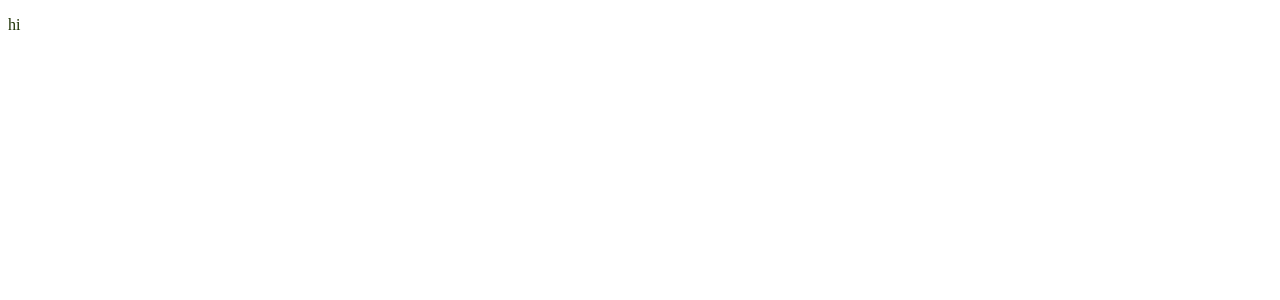
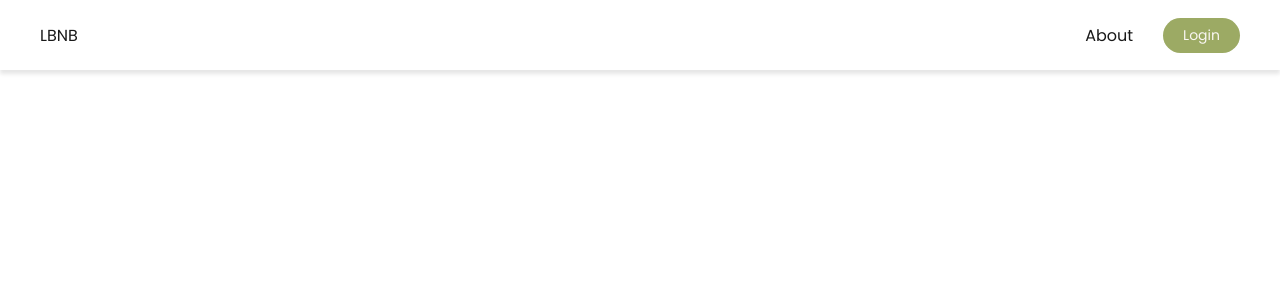
Before and after one commit to aalbayda/lbnb-frontend, a React (Create React App) app in the folder app/: page / in a window 1280 px wide. Shown: the top 300 px of the page. Built offline with nearby package versions, Linux system fonts and the light colour scheme.

Commit message:
feat: navBar

```diff
--- /dev/null
+++ b/app/src/atoms/button/Button.js
@@ -0,0 +1,12 @@
+import React from "react";
+import './button.css';
+
+const Button = () => {
+  return(
+      <button class="button-18">
+        Login
+      </button>
+    )
+}
+
+export default Button
--- /dev/null
+++ b/app/src/atoms/button/button.css
@@ -0,0 +1,40 @@
+/* CSS */
+.button-18 {
+  align-items: center;
+  background: var(--color-light-accent-green);
+  border: 0;
+  border-radius: 100px;
+  box-sizing: border-box;
+  color: var(--color-background);
+  cursor: pointer;
+  font-family: var(--font-family-text);
+  font-size: 14px;
+  justify-content: center;
+  /* line-height: 20px; */
+  max-width: 155px;
+  min-width: 155x;
+  height: 35px;
+  /* overflow: hidden; */
+  padding-left: 20px;
+  padding-right: 20px;
+  text-align: center;
+  /* touch-action: manipulation; */
+  transition: background-color 0.167s cubic-bezier(0.4, 0, 0.2, 1) 0s, box-shadow 0.167s cubic-bezier(0.4, 0, 0.2, 1) 0s, color 0.167s cubic-bezier(0.4, 0, 0.2, 1) 0s;
+}
+
+.button-18:hover,
+.button-18:focus {
+  background-color: var(--color-heading-dark);
+  color: #ffffff;
+}
+
+/* .button-18:active {
+  background: var(--color-light-accent-green);
+  color: rgb(255, 255, 255, .7);
+}
+
+.button-18:disabled {
+  cursor: not-allowed;
+  background: rgba(0, 0, 0, .08);
+  color: rgba(0, 0, 0, .3);
+} */
--- /dev/null
+++ b/app/src/atoms/index.js
@@ -0,0 +1 @@
+export { default as Button } from './button/Button';
--- a/app/src/components/addAccomodation/AddAccomodation.js
+++ /dev/null
@@ -1,5 +0,0 @@
-import React from "react";
-
-export default function AddAccomodation() {
-  return <div>AddAccomodation</div>;
-}
--- a/app/src/components/addRoom/AddRoom.js
+++ /dev/null
@@ -1,5 +0,0 @@
-import React from "react";
-
-export default function AddRoom() {
-  return <div>AddRoom</div>;
-}
--- a/app/src/components/header/Header.js
+++ /dev/null
@@ -1,5 +0,0 @@
-import React from "react";
-
-export default function Header() {
-  return <div>Header</div>;
-}
--- a/app/src/components/index.js
+++ /dev/null
@@ -1,5 +0,0 @@
-export { default as Home } from './home/Home';
-export { default as SignIn } from './signin/SignIn';
-export { default as SignUp } from './signup/SignUp';
-export { default as Profilepage} from './profilepage/Profilepage';
-export { default as Friendsprofilepage} from './friendsprofilepage/Friendsprofilepage';
--- a/app/src/components/unit/Unit.js
+++ /dev/null
@@ -1,5 +0,0 @@
-import React from "react";
-
-export default function Unit() {
-  return <div>Unit</div>;
-}
--- a/app/src/index.css
+++ b/app/src/index.css
@@ -1,16 +1,8 @@
-/* body {
-  margin: 0;
-  font-family: -apple-system, BlinkMacSystemFont, 'Segoe UI', 'Roboto', 'Oxygen',
-    'Ubuntu', 'Cantarell', 'Fira Sans', 'Droid Sans', 'Helvetica Neue',
-    sans-serif;
-  -webkit-font-smoothing: antialiased;
-  -moz-osx-font-smoothing: grayscale;
+@import url('https://fonts.googleapis.com/css2?family=Raleway:ital,wght@0,100;0,300;0,400;0,500;0,700;0,900;1,100;1,300;1,400;1,500;1,700;1,900&display=swap');
+@import url('https://fonts.googleapis.com/css2?family=Poppins:ital,wght@0,100;0,300;0,400;0,500;0,700;0,900;1,100;1,300;1,400;1,500;1,700;1,900&display=swap');
+background-color {
+  color: var(--color-background);
 }
-
-code {
-  font-family: source-code-pro, Menlo, Monaco, Consolas, 'Courier New',
-    monospace;
-} */
 
 .header1 {
   font-family: var(--font-family-headers);
@@ -37,53 +29,53 @@ code {
 }
 
 .large-bold {
-  font-family: var(--font-family-headers);
+  font-family: var(--font-family-text);
   font-size: 25px;
   font-weight: bold;
   color: var(--color-primary-black);
 }
 
 .large {
-  font-family: var(--font-family-headers);
+  font-family: var(--font-family-text);
   font-size: 25px;
   color: var(--color-primary-black);
 }
 
 .regular-bold {
-  font-family: var(--font-family-headers);
+  font-family: var(--font-family-text);
   font-size: 20px;
   font-weight: bold;
   color: var(--color-primary-black);
 }
 
 .regular {
-  font-family: var(--font-family-headers);
+  font-family: var(--font-family-text);
   font-size: 20px;
   color: var(--color-primary-black);
 }
 
 .small-bold {
-  font-family: var(--font-family-headers);
+  font-family: var(--font-family-text);
   font-size: 16px;
   font-weight: bold;
   color: var(--color-primary-black);
 }
 
 .small {
-  font-family: var(--font-family-headers);
+  font-family: var(--font-family-text);
   font-size: 16px;
   color: var(--color-primary-black);
 }
 
 .tiny {
-  font-family: var(--font-family-headers);
+  font-family: var(--font-family-text);
   font-size: 12px;
   color: var(--color-primary-black);
 }
 
 :root {
-  --font-family-headers: "Raleway";
-  --font-family-text: "Poppins";
+  --font-family-headers: "Raleway", sans-serif;
+  --font-family-text: 'Poppins', sans-serif;
 
   --color-heading-dark: #1C3103;
   --color-light-accent-yellow: #FCF186;
--- a/app/src/organisms/navBar/NavBar.js
+++ b/app/src/organisms/navBar/NavBar.js
@@ -1,9 +1,18 @@
 import React from "react";
 import './navBar.css';
+import {Button} from '../../atoms'
 const NavBar = () => {
   return (
-    <div class="container">
-      <p>hi</p>
+    <div className="navbar-container">
+      <div className="navbar-wrapper">
+        <div className="navbar-left">
+          <p class="small">LBNB</p>
+        </div>
+        <div className="navbar-right">
+          <p class="small">About</p>
+          <Button/>
+        </div>
+      </div>
     </div>
   );
 }
--- a/app/src/organisms/navBar/navBar.css
+++ b/app/src/organisms/navBar/navBar.css
@@ -1,5 +1,43 @@
-.container {
-    height: 20px;
-    width: 20px;
-    color: var(--color-heading-dark);
+.navbar-container {
+    display: flex;
+    width: 100%;
+    height: 70px;
+    position: fixed;
+    top: 0;
+    left: 0;
+
+    /* justify-content: space-between; */
+    align-items: center;
+    flex-direction: row;
+
+    box-shadow: 0px 4px 4px rgba(0, 0, 0, 0.1);
 }
+
+.navbar-wrapper {
+    display: flex;
+    width: 100%;
+
+    /* align-items: center; */
+    justify-content: space-between;
+    flex-direction: row;
+    column-gap: 100px;
+    padding: 40px;
+}
+
+.navbar-left {
+    display: flex;
+    width: 80%;
+    align-items: center;
+}
+
+.navbar-right {
+    display: flex;
+    width: 20%;
+
+    align-items: center;
+    text-align: center;
+    column-gap: 30px;
+    justify-content: flex-end;
+    /* padding-right: 0px;
+    margin-right: 0px; */
+}
```
